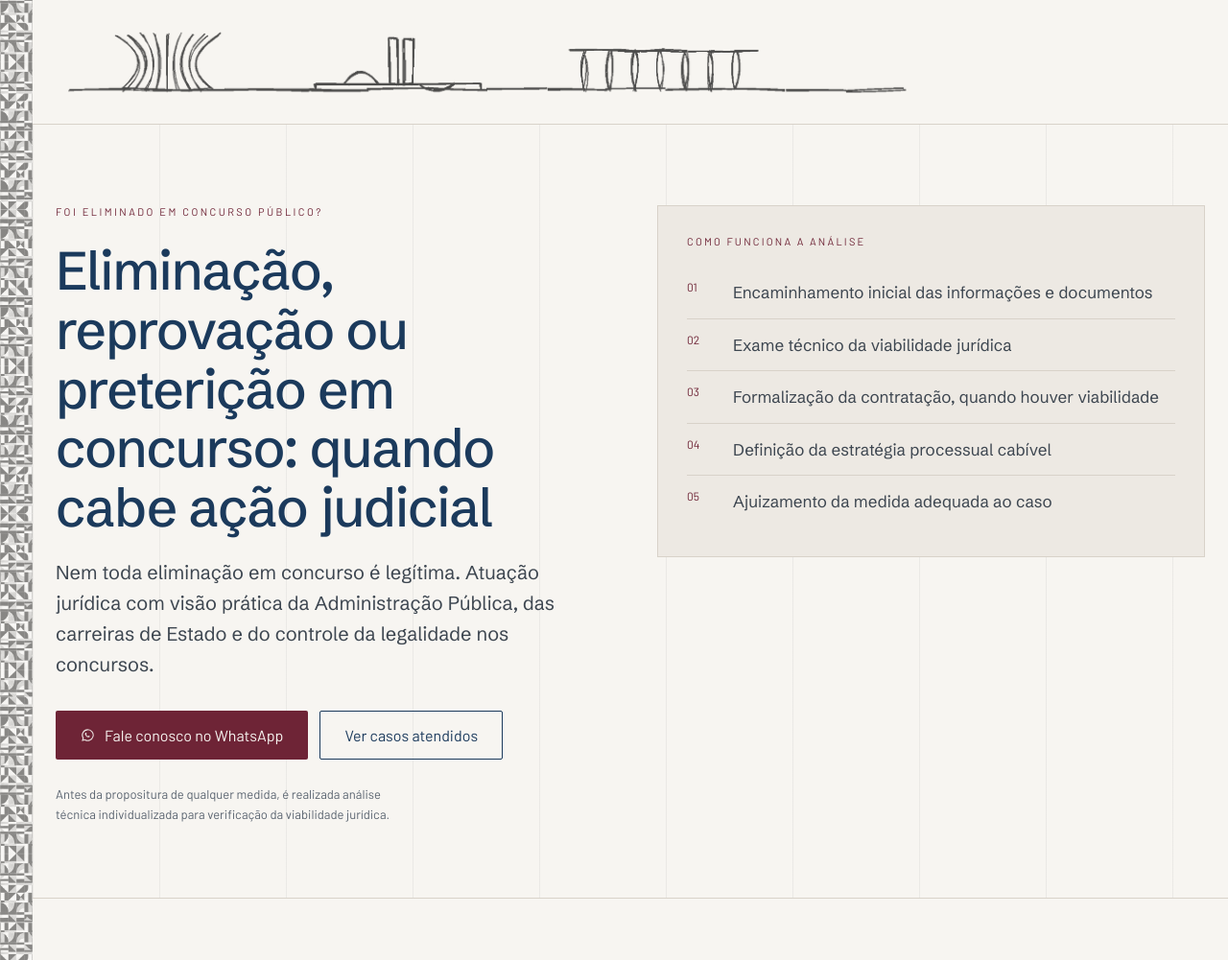
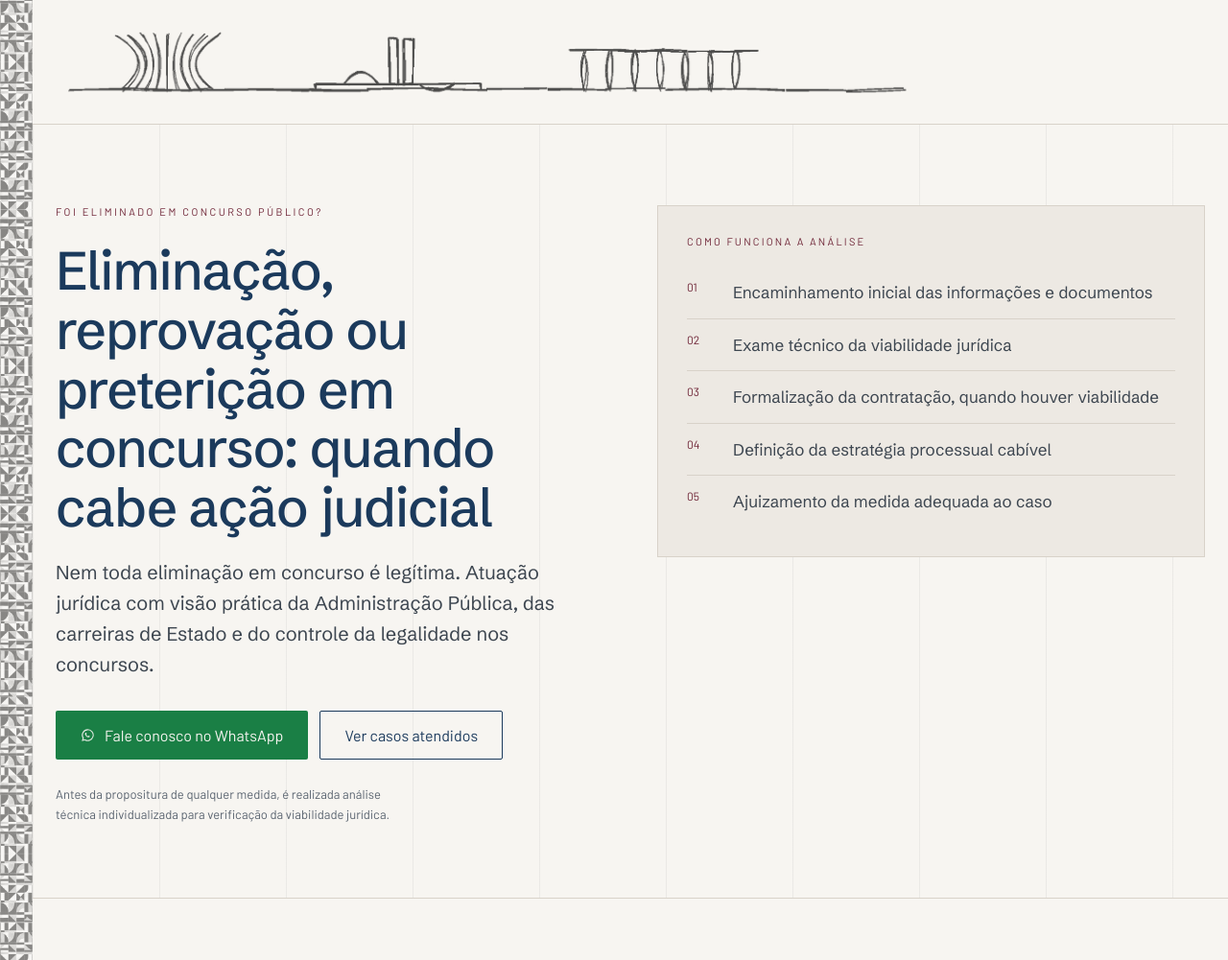
Before and after one commit to Alvesccunha/alvesccunha.github.io, a plain HTML site: page advogado-concurso-publico/index.html in a window 1280 px wide. Shown: the part 99-1100 px from the top of the page at 96% size. Drawn offline with Linux system fonts and the light colour scheme.

Commit message:
Botão principal de WhatsApp em verde nas páginas de concursos e servidores
Teste de conversão: só o botão do topo dessas duas páginas muda de cor
(#1A7F45, hover #15693A). Menu e demais botões seguem em vinho.

Co-Authored-By: Claude Fable 5.2 <noreply@anthropic.com>
Claude-Session: https://claude.ai/code/session_01YMVWEa3dCLw6gViwP9kRPn

```diff
--- a/advogado-concurso-publico/index.html
+++ b/advogado-concurso-publico/index.html
@@ -64,7 +64,7 @@
       <h1 style="font-size:clamp(36px,4.4vw,56px); font-weight:500; letter-spacing:-0.02em; line-height:1.1; margin:0 0 22px; max-width:22ch; text-wrap:pretty; color:#1B3A5C;">Eliminação, reprovação ou preterição em concurso: quando cabe ação judicial</h1>
       <p style="margin:0 0 32px; font-size:20px; line-height:1.6; color:#3D4650; max-width:52ch;">Nem toda eliminação em concurso é legítima. Atuação jurídica com visão prática da Administração Pública, das carreiras de Estado e do controle da legalidade nos concursos.</p>
       <div style="display:flex; flex-wrap:wrap; gap:12px; margin-bottom:26px;">
-        <a href="https://wa.me/5561996411180?text=Ol%C3%A1!%20Fui%20eliminado%2Freprovado%2Fpreterido%20em%20concurso%20e%20quero%20avalia%C3%A7%C3%A3o%20de%20viabilidade.%20Cargo%2C%20banca%20e%20etapa%3A%20" target="_blank" rel="noopener" onclick="acTrack('wa_concurso')" style="background:#6E2436; color:#F7F5F1; font-family:'Barlow',sans-serif; font-size:16px; padding:16px 26px; border-radius:2px; display:inline-flex; align-items:center; gap:10px; text-decoration:none;" onmouseover="this.style.background='#822C41'" onmouseout="this.style.background='#6E2436'"><svg width="15" height="15" viewBox="0 0 24 24" fill="currentColor" style="flex:0 0 auto; opacity:.9;"><path d="M12 2a10 10 0 0 0-8.6 15.1L2 22l5-1.3A10 10 0 1 0 12 2zm0 1.8a8.2 8.2 0 1 1-4.2 15.2l-.4-.2-2.8.7.8-2.7-.2-.4A8.2 8.2 0 0 1 12 3.8zm-3.3 4c-.2 0-.5.1-.7.4-.3.3-.8.9-.8 1.9 0 1.1.7 2.1 1.9 3.3 1.2 1.2 2.3 1.9 3.6 2.2 1 .2 1.5 0 1.9-.3.4-.3.7-.9.7-1.3 0-.2 0-.3-.2-.4l-1.4-.7c-.2-.1-.4-.1-.5.1l-.5.6c-.1.2-.3.2-.5.1-.6-.2-1.2-.6-1.7-1.1-.5-.5-.8-1-1-1.5-.1-.2 0-.3.1-.4l.5-.5c.1-.2.2-.3.1-.5l-.6-1.4c-.1-.2-.2-.3-.4-.3z"></path></svg>Fale conosco no WhatsApp</a>
+        <a href="https://wa.me/5561996411180?text=Ol%C3%A1!%20Fui%20eliminado%2Freprovado%2Fpreterido%20em%20concurso%20e%20quero%20avalia%C3%A7%C3%A3o%20de%20viabilidade.%20Cargo%2C%20banca%20e%20etapa%3A%20" target="_blank" rel="noopener" onclick="acTrack('wa_concurso')" style="background:#1A7F45; color:#F7F5F1; font-family:'Barlow',sans-serif; font-size:16px; padding:16px 26px; border-radius:2px; display:inline-flex; align-items:center; gap:10px; text-decoration:none;" onmouseover="this.style.background='#15693A'" onmouseout="this.style.background='#1A7F45'"><svg width="15" height="15" viewBox="0 0 24 24" fill="currentColor" style="flex:0 0 auto; opacity:.9;"><path d="M12 2a10 10 0 0 0-8.6 15.1L2 22l5-1.3A10 10 0 1 0 12 2zm0 1.8a8.2 8.2 0 1 1-4.2 15.2l-.4-.2-2.8.7.8-2.7-.2-.4A8.2 8.2 0 0 1 12 3.8zm-3.3 4c-.2 0-.5.1-.7.4-.3.3-.8.9-.8 1.9 0 1.1.7 2.1 1.9 3.3 1.2 1.2 2.3 1.9 3.6 2.2 1 .2 1.5 0 1.9-.3.4-.3.7-.9.7-1.3 0-.2 0-.3-.2-.4l-1.4-.7c-.2-.1-.4-.1-.5.1l-.5.6c-.1.2-.3.2-.5.1-.6-.2-1.2-.6-1.7-1.1-.5-.5-.8-1-1-1.5-.1-.2 0-.3.1-.4l.5-.5c.1-.2.2-.3.1-.5l-.6-1.4c-.1-.2-.2-.3-.4-.3z"></path></svg>Fale conosco no WhatsApp</a>
         <a href="#casos" style="border:1px solid #1B3A5C; color:#1B3A5C; font-family:'Barlow',sans-serif; font-size:16px; padding:15px 25px; border-radius:2px; text-decoration:none;">Ver casos atendidos</a>
       </div>
       <p style="margin:0; font-family:'Barlow',sans-serif; font-size:13px; line-height:1.6; color:#5A6470; max-width:52ch;">Antes da propositura de qualquer medida, é realizada análise técnica individualizada para verificação da viabilidade jurídica.</p>
```
Also changed, not shown: advogado-servidor-publico/index.html (+1 -1 lines).
